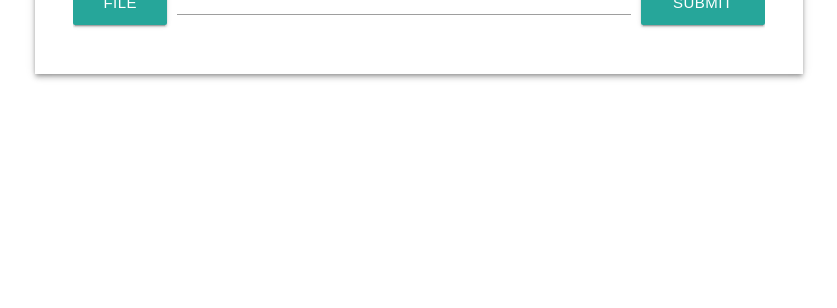
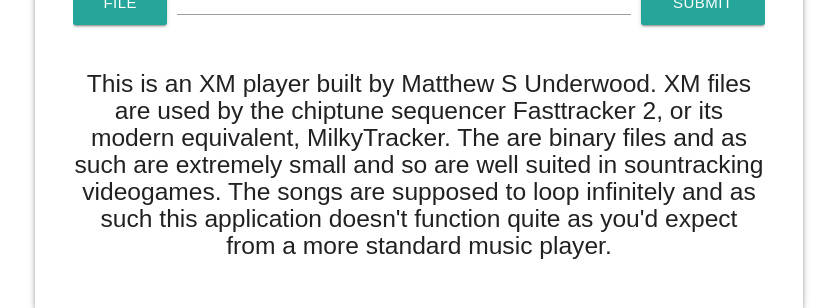
Before and after one commit to munderwoods/ReactXMPLayer, a React (Create React App) app: page / in a window 1280 px wide. Shown: the part 507-815 px from the top of the page, without its empty margins (221-1058 px from the left). Built offline with nearby package versions, Linux system fonts and the light colour scheme; no server answers; what react-router-redux would draw is missing.

Commit message:
added some verbage

```diff
--- a/src/components/App/App.js
+++ b/src/components/App/App.js
@@ -100,6 +100,8 @@
            <Library deleteSong={this.deleteSong} setSongFromLibrary= {this.setSongFromLibrary} songs={this.state.songs}/>
            <br />
            <UploadForm upload={this.upload}/>
+        <br />
+        <h5>This is an XM player built by Matthew S Underwood. XM files are used by the chiptune sequencer Fasttracker 2, or its modern equivalent, MilkyTracker. The are binary files and as such are extremely small and so are well suited in sountracking videogames. The songs are supposed to loop infinitely and as such this application doesn't function quite as you'd expect from a more standard music player.</h5>
 				  </div>
         </div>
       </div>
```
